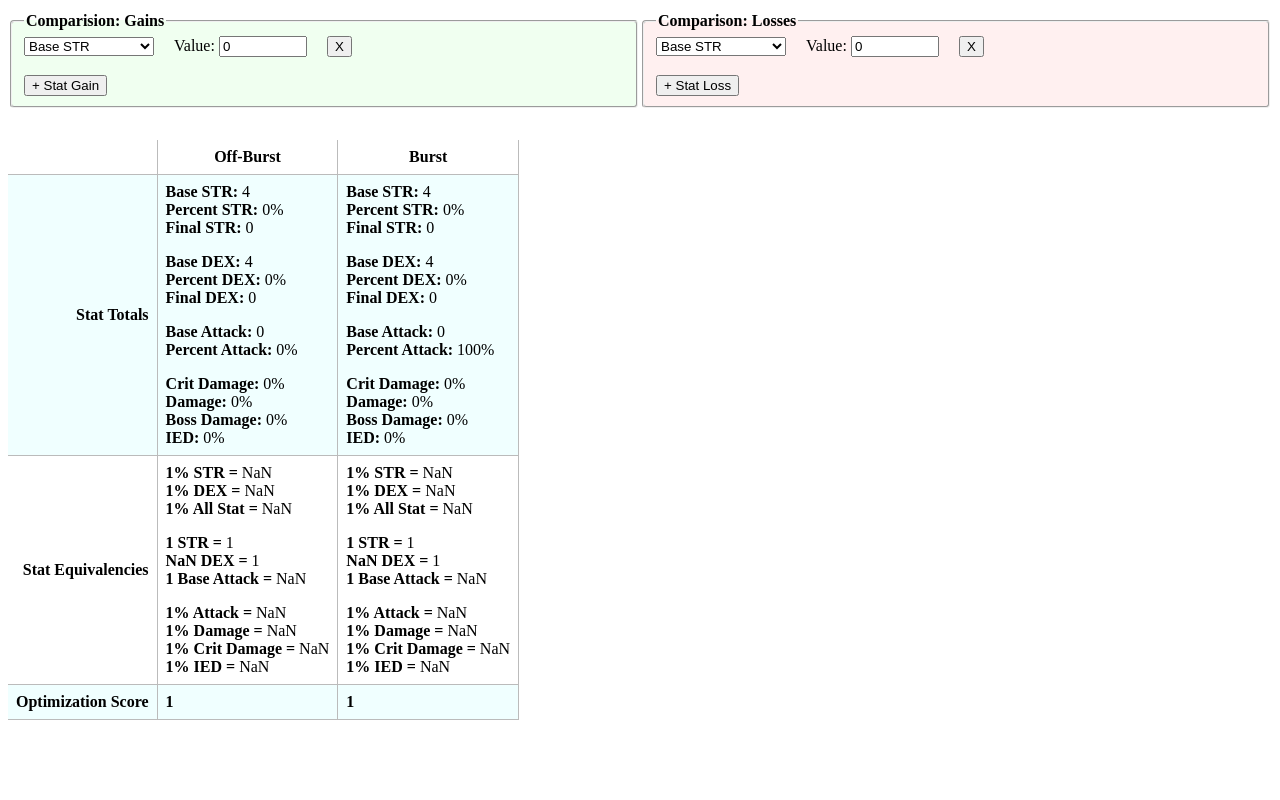
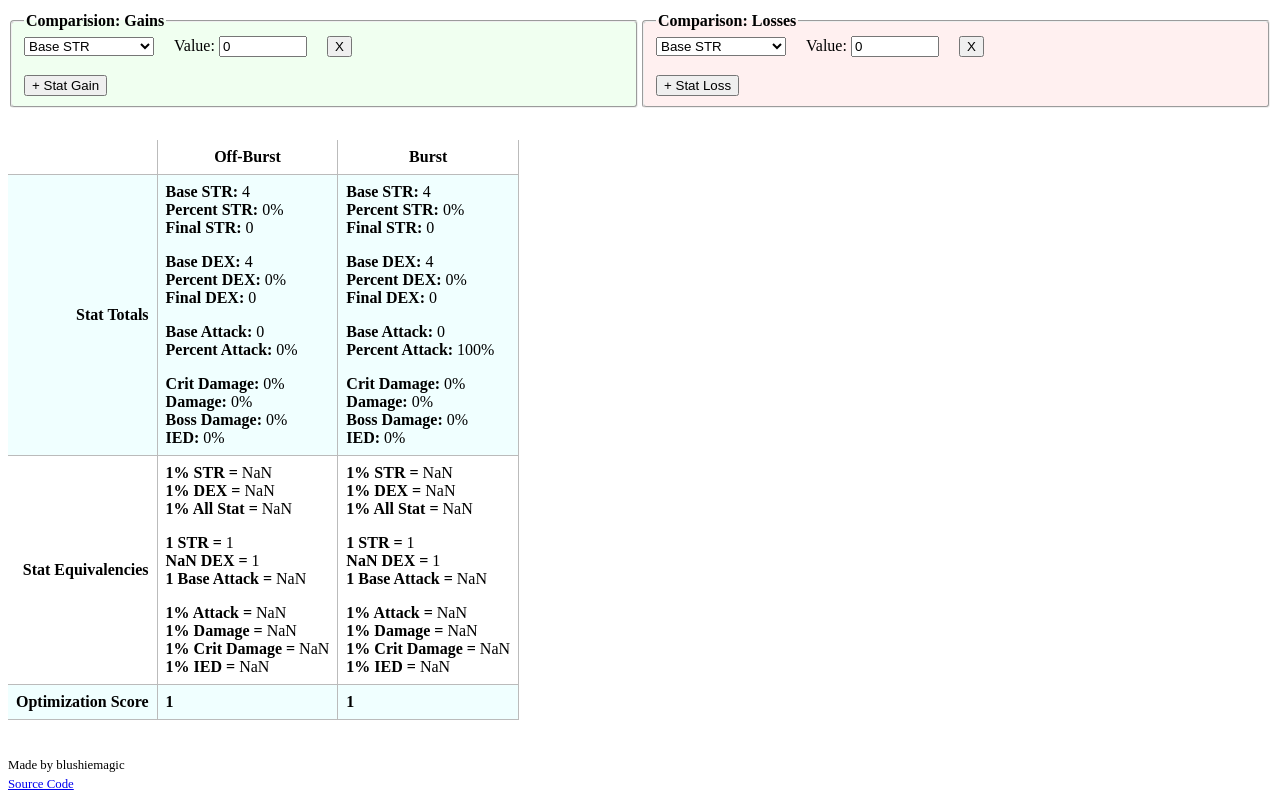
Before and after one commit to blushiemagic/Maplestory-Optimizer, a plain HTML site: page index.html in a window 1280 px wide. Shown: the part 1813-2613 px from the top of the page. Before the commit the page ends 2549 px from the top, so only its background shows below. Drawn offline with Linux system fonts and the light colour scheme.

Commit message:
Added info

```diff
--- a/index.html
+++ b/index.html
@@ -729,4 +729,8 @@
             </div>
         </div>
     </div>
+    <footer>
+        <div>Made by blushiemagic</div>
+        <div><a href="https://github.com/blushiemagic/Maplestory-Optimizer">Source Code</a></div>
+    </footer>
 </body>
--- a/styles.css
+++ b/styles.css
@@ -132,3 +132,12 @@ td:first-child, th:first-child {
 .loss {
     color: #800000;
 }
+
+footer {
+    margin-top: 3em;
+    font-size: 0.8em;
+}
+
+footer>div {
+    margin-bottom: 0.25em;
+}
```
